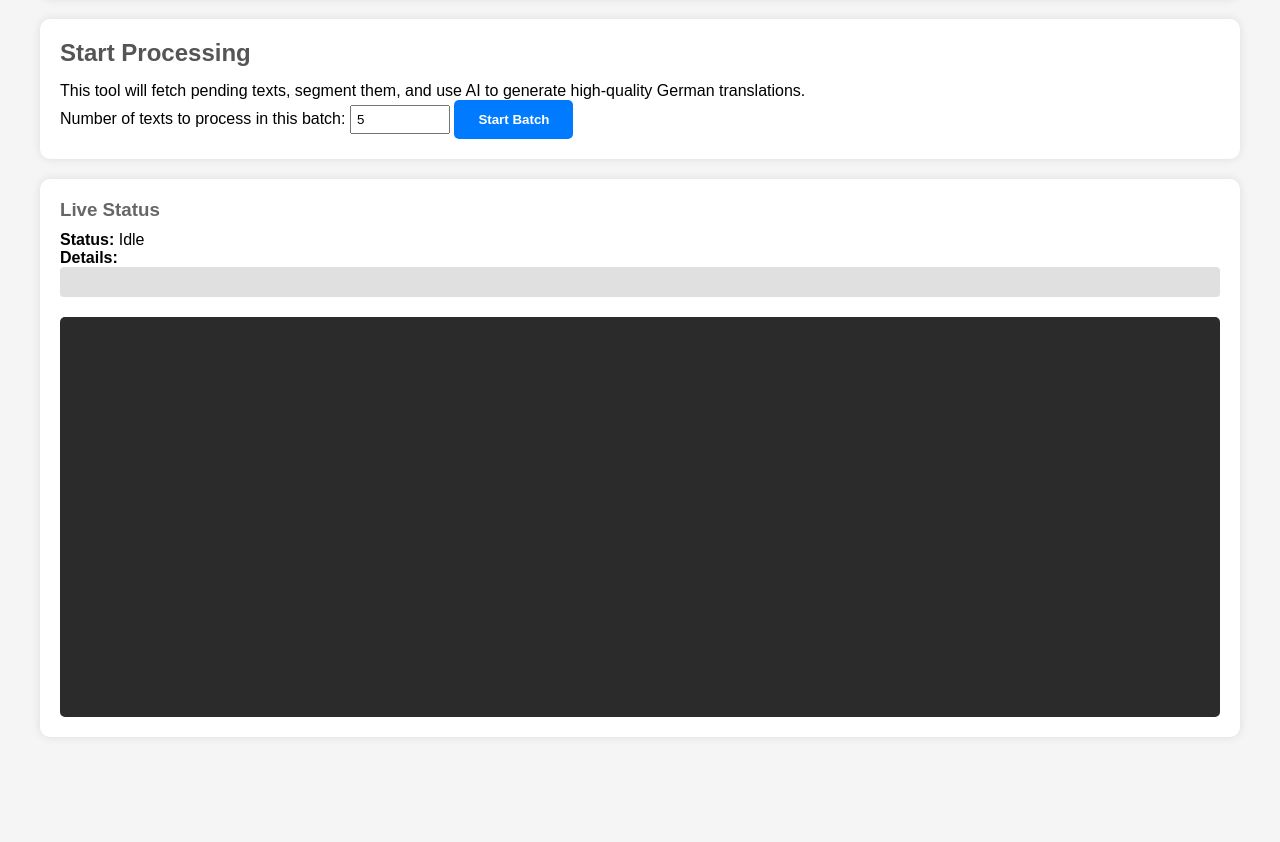
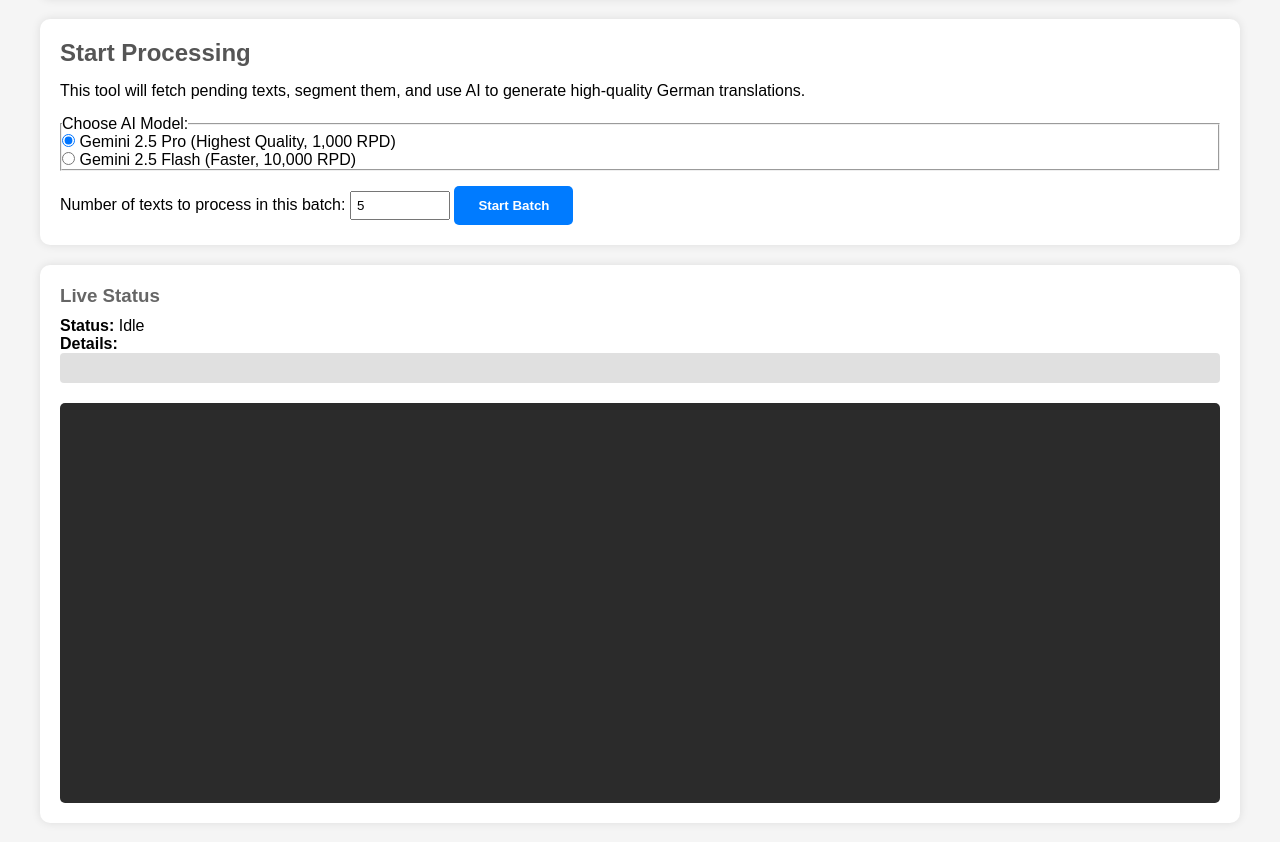
Before and after one commit to falmstudios/pdf-gemini-analyzer, a website: page public/corpus-builder.html in a window 1280 px wide. Shown: the part 98-940 px from the top of the page. Before the commit the page ends 875 px from the top, so only its background shows below. Drawn offline with Linux system fonts and the light colour scheme; no server answers.

Commit message:
Update corpus-builder.html

```diff
--- a/public/corpus-builder.html
+++ b/public/corpus-builder.html
@@ -13,6 +13,7 @@
         .log-entry.error { color: #ff6b6b; }
         .log-entry.success { color: #69f0ae; }
         .log-entry.warning { color: #ffd54f; }
+        .model-selection { margin-top: 15px; margin-bottom: 15px; }
     </style>
 </head>
 <body>
@@ -25,8 +26,22 @@
             <div class="info-panel">
                 <h2>Start Processing</h2>
                 <p>This tool will fetch pending texts, segment them, and use AI to generate high-quality German translations.</p>
+
+                <!-- NEW: Model Selection UI -->
+                <fieldset class="model-selection">
+                    <legend>Choose AI Model:</legend>
+                    <div>
+                        <input type="radio" id="gemini-pro" name="gemini-model" value="gemini-2.5-pro" checked>
+                        <label for="gemini-pro">Gemini 2.5 Pro (Highest Quality, 1,000 RPD)</label>
+                    </div>
+                    <div>
+                        <input type="radio" id="gemini-flash" name="gemini-model" value="gemini-2.5-flash">
+                        <label for="gemini-flash">Gemini 2.5 Flash (Faster, 10,000 RPD)</label>
+                    </div>
+                </fieldset>
+
                 <label for="text-limit">Number of texts to process in this batch:</label>
-                <input type="number" id="text-limit" value="5" min="1" max="100" style="width: 100px; padding: 5px;">
+                <input type="number" id="text-limit" value="5" min="1" max="500" style="width: 100px; padding: 5px;">
                 <button id="start-btn" class="primary-btn">Start Batch</button>
             </div>
 
```
